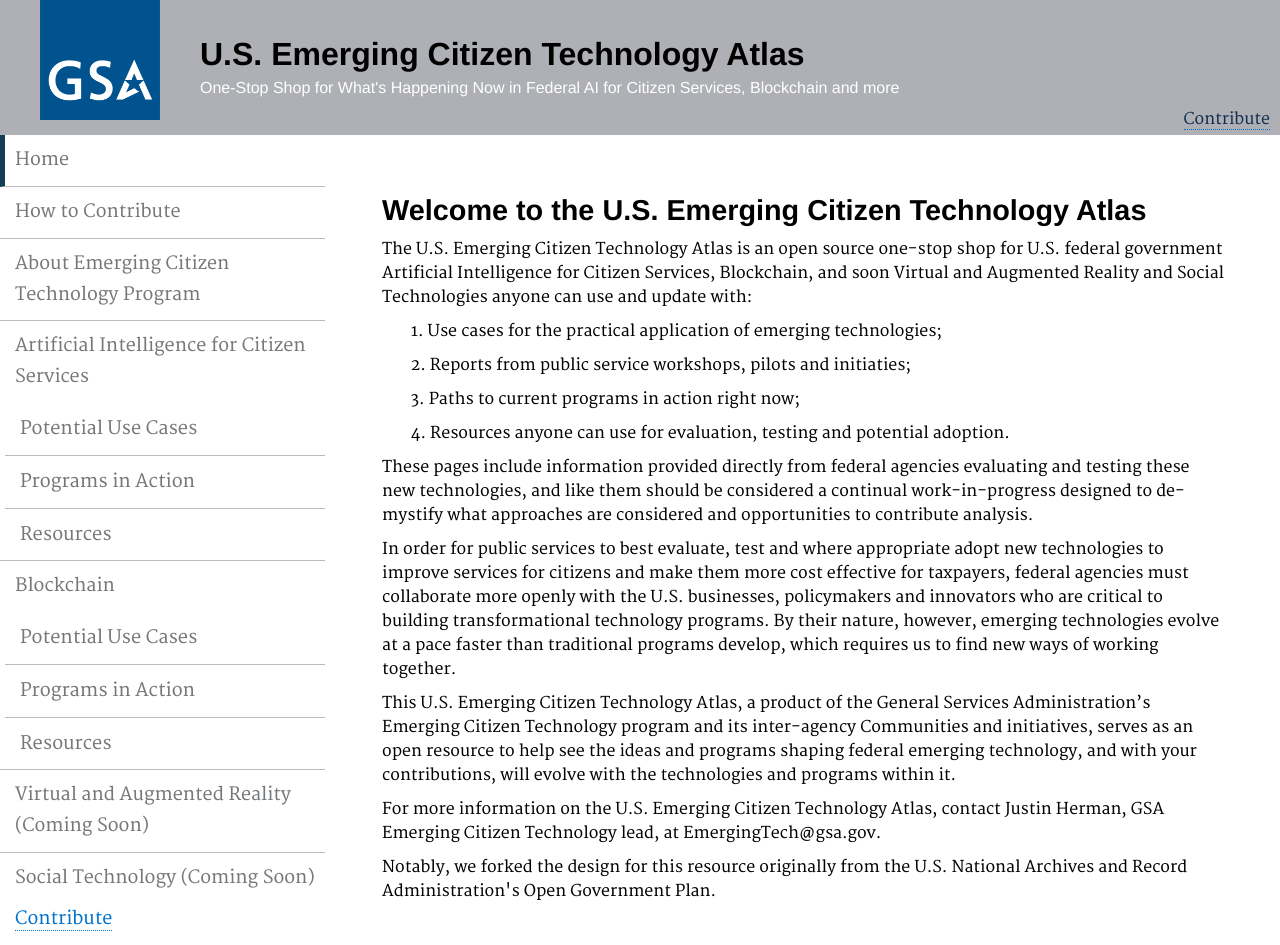
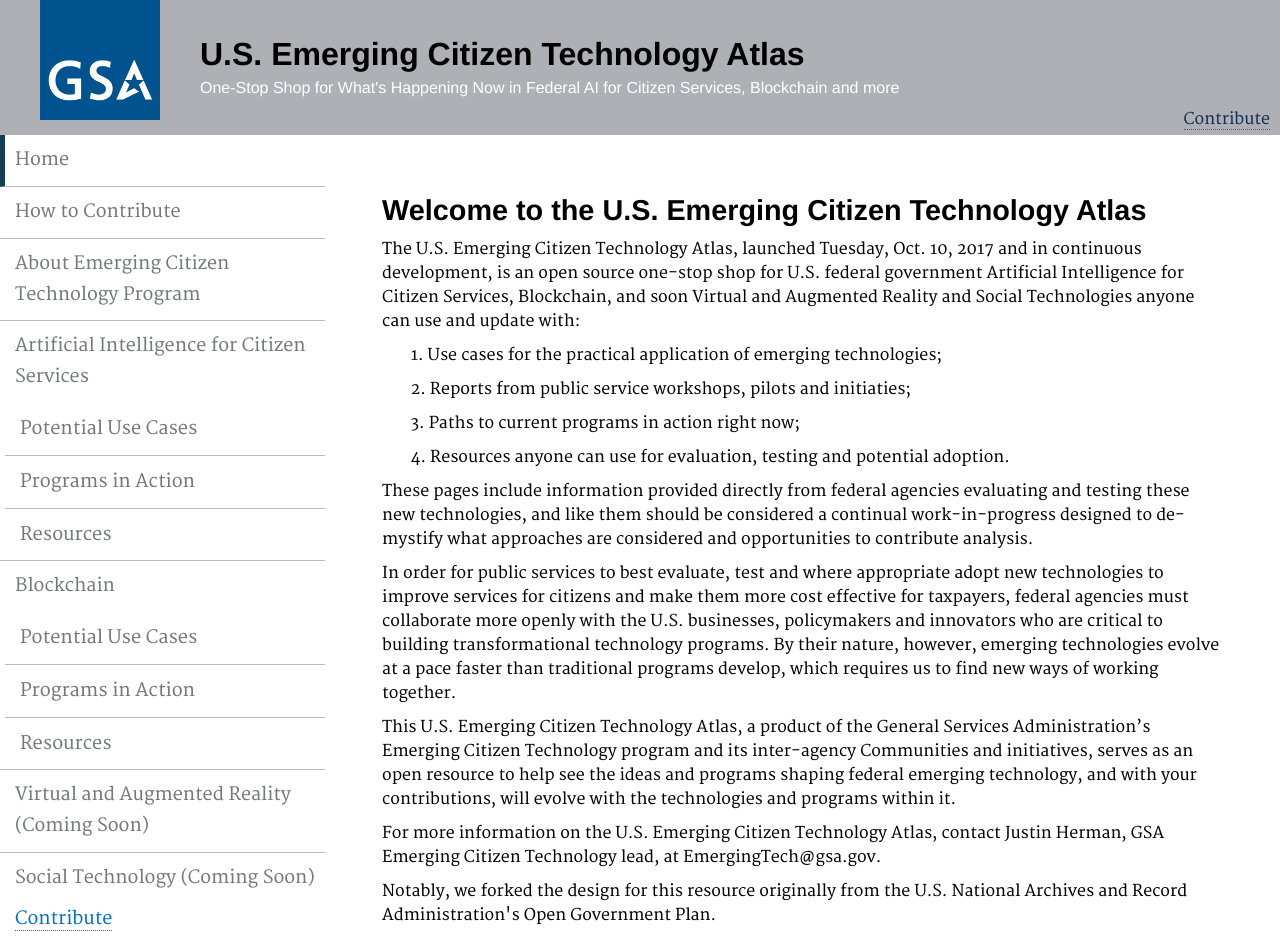
Before and after one commit to GSA/emerging-technology-atlas, a Jekyll site: the page built from pages/index.md, in a window 1280 px wide. Built offline with Jekyll 4.4.1, drawn with Linux system fonts in a browser that asks for light colours.

Commit message:
Update index.md

```diff
--- a/pages/index.md
+++ b/pages/index.md
@@ -8,7 +8,7 @@ description: ""
 
 <h2>Welcome to the U.S. Emerging Citizen Technology Atlas</h2>
 
-<p dir="ltr">The U.S. Emerging Citizen Technology Atlas is an open source one-stop shop for U.S. federal government Artificial Intelligence for Citizen Services, Blockchain, and soon Virtual and Augmented Reality and Social Technologies anyone can use and update with:</p>
+<p dir="ltr">The U.S. Emerging Citizen Technology Atlas, launched Tuesday, Oct. 10, 2017 and in continuous development, is an open source one-stop shop for U.S. federal government Artificial Intelligence for Citizen Services, Blockchain, and soon Virtual and Augmented Reality and Social Technologies anyone can use and update with:</p>
 
 <p>&nbsp;&nbsp;&nbsp;&nbsp;&nbsp;&nbsp; 1. Use cases for the practical application of emerging technologies;</p>
 <p>&nbsp;&nbsp;&nbsp;&nbsp;&nbsp;&nbsp; 2. Reports from public service workshops, pilots and initiaties;</p>
```
